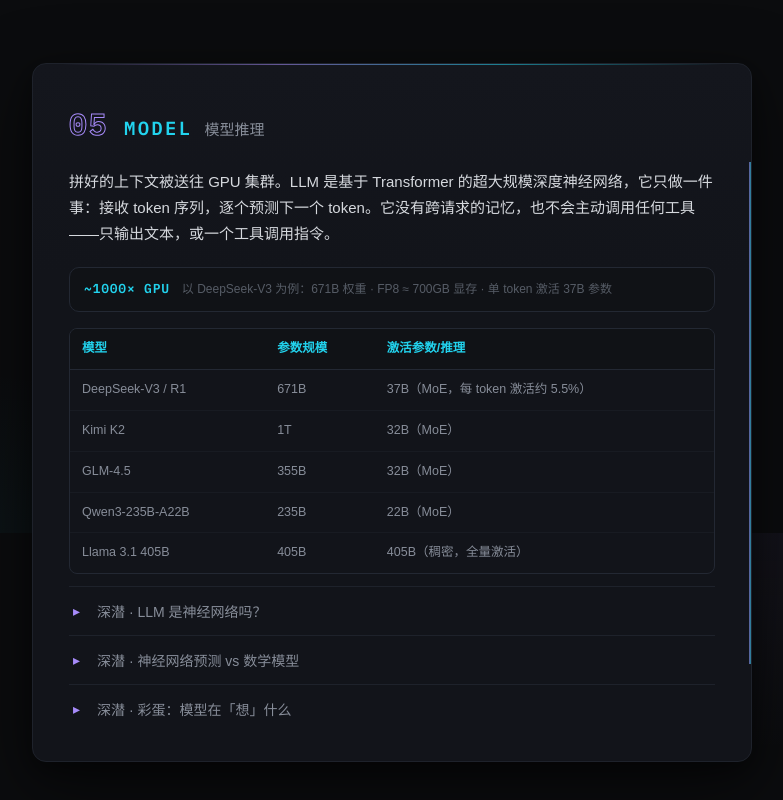
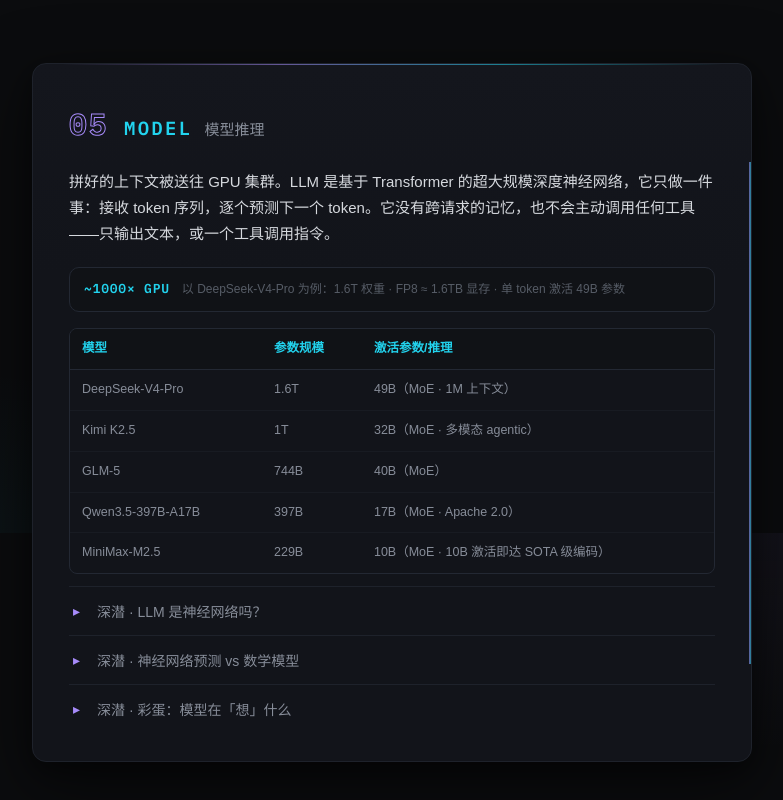
Before and after one commit to moux1024/agent-notebook, a React (Vite) app: page / in a window 1280 px wide. Shown: the part 5067-5867 px from the top of the page, without its empty margins (248-1031 px from the left). Built offline with nearby package versions, Linux system fonts and the light colour scheme.

Commit message:
content: MODEL 站模型列表更新为 2026-08 最新旗舰
DeepSeek-V4-Pro 1.6T/49B、Kimi K2.5 1T/32B、GLM-5 744B/40B、
Qwen3.5-397B-A17B 397B/17B、MiniMax-M2.5 229B/10B（均经联网核实）

```diff
--- a/src/content/steps.ts
+++ b/src/content/steps.ts
@@ -188,15 +188,15 @@ X-Session-Id: sess_a1b2c3` },
     name: "模型推理",
     body: "拼好的上下文被送往 GPU 集群。LLM 是基于 Transformer 的超大规模深度神经网络，它只做一件事：接收 token 序列，逐个预测下一个 token。它没有跨请求的记忆，也不会主动调用任何工具——只输出文本，或一个工具调用指令。",
     badge: "~1000× GPU",
-    badgeDetail: "以 DeepSeek-V3 为例：671B 权重 · FP8 ≈ 700GB 显存 · 单 token 激活 37B 参数",
+    badgeDetail: "以 DeepSeek-V4-Pro 为例：1.6T 权重 · FP8 ≈ 1.6TB 显存 · 单 token 激活 49B 参数",
     params: {
       headers: ["模型", "参数规模", "激活参数/推理"],
       rows: [
-        ["DeepSeek-V3 / R1", "671B", "37B（MoE，每 token 激活约 5.5%）"],
-        ["Kimi K2", "1T", "32B（MoE）"],
-        ["GLM-4.5", "355B", "32B（MoE）"],
-        ["Qwen3-235B-A22B", "235B", "22B（MoE）"],
-        ["Llama 3.1 405B", "405B", "405B（稠密，全量激活）"],
+        ["DeepSeek-V4-Pro", "1.6T", "49B（MoE · 1M 上下文）"],
+        ["Kimi K2.5", "1T", "32B（MoE · 多模态 agentic）"],
+        ["GLM-5", "744B", "40B（MoE）"],
+        ["Qwen3.5-397B-A17B", "397B", "17B（MoE · Apache 2.0）"],
+        ["MiniMax-M2.5", "229B", "10B（MoE · 10B 激活即达 SOTA 级编码）"],
       ],
     },
     nodes: ["GPU"],
```
